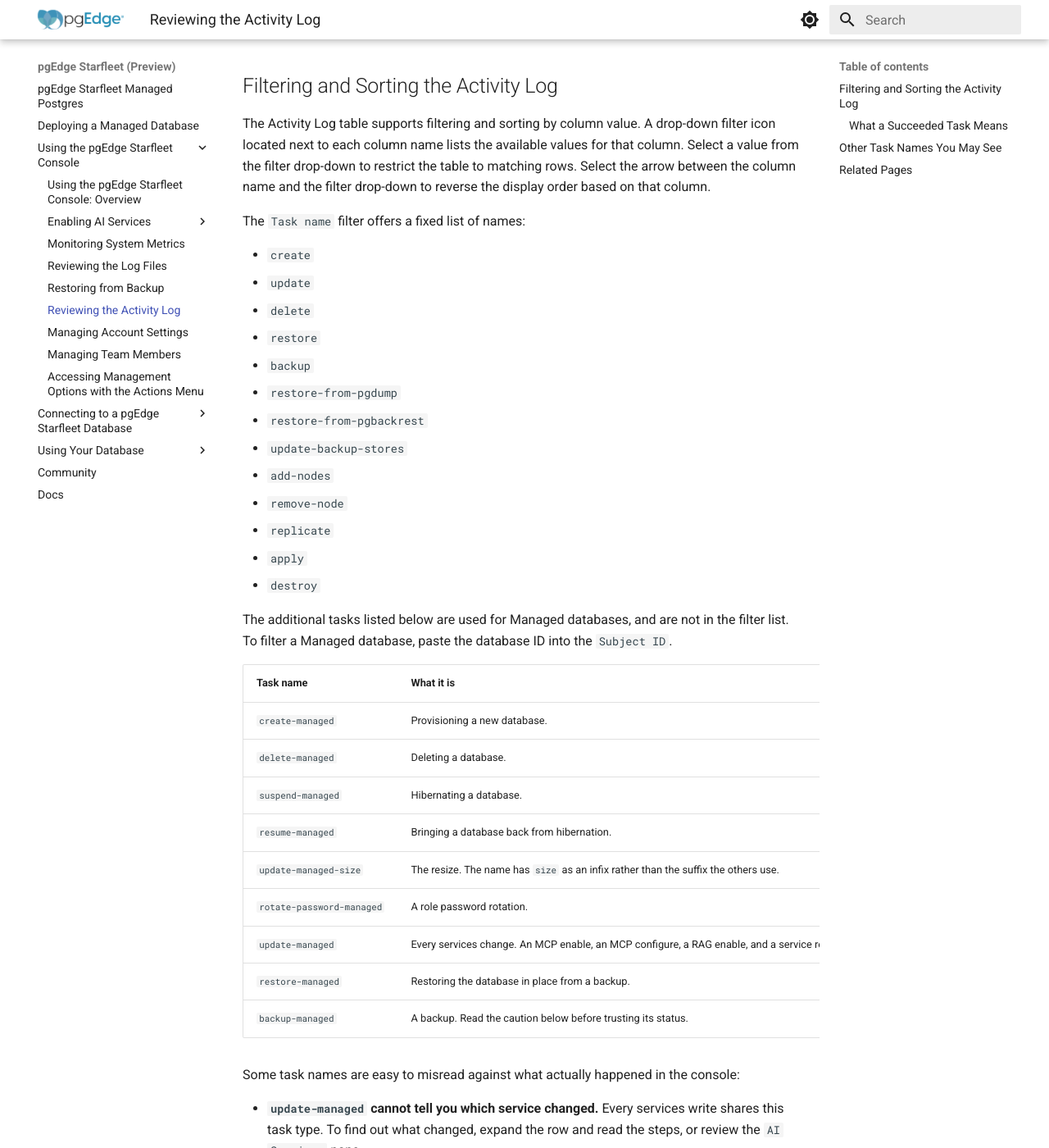
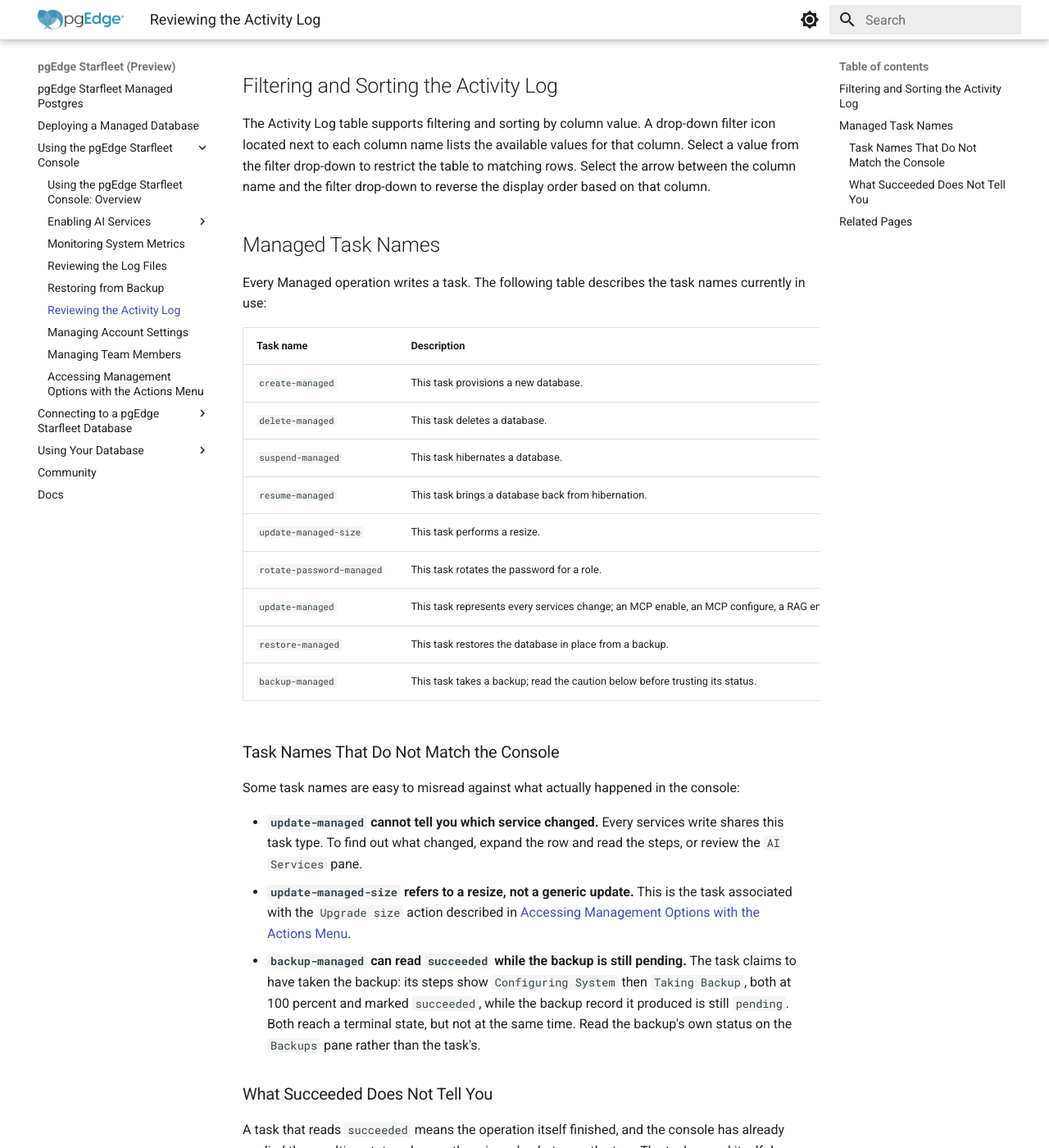
Before and after one commit to pgEdge/pgedge-starfleet-docs, an MkDocs documentation site: the page built from docs/using_console/activity_log.md, in a window 1280 px wide and 1400 px high, scrolled down 1585 px. Shown: the whole window at 82% size. Built offline with MkDocs 1.6.1 and Material for MkDocs 9.7.7, drawn with Linux system fonts in a browser that asks for light colours; some of the changed text lies outside the part shown.

Commit message:
Restructure activity_log.md task-name content and reformat table
Restore the Managed Task Names table and succeeded-task explanation
with clearer headings, drop the filter's fixed-value list and the
legacy task-name section, and rewrite the table as full sentences
under a Description column.

```diff
--- a/docs/using_console/activity_log.md
+++ b/docs/using_console/activity_log.md
@@ -45,37 +45,24 @@ drop-down to restrict the table to matching rows. Select the arrow
 between the column name and the filter drop-down to reverse the display
 order based on that column.
 
-The `Task name` filter offers a fixed list of names:
+## Managed Task Names
 
-* `create`
-* `update`
-* `delete`
-* `restore`
-* `backup`
-* `restore-from-pgdump`
-* `restore-from-pgbackrest`
-* `update-backup-stores`
-* `add-nodes`
-* `remove-node`
-* `replicate`
-* `apply`
-* `destroy`
+Every Managed operation writes a task. The following table describes the
+task names currently in use:
 
-The additional tasks listed below are used for Managed databases, and are
-not in the filter list. To filter a Managed database, paste the database ID
-into the `Subject ID`.
+| Task name | Description |
+|-----------|-------------|
+| `create-managed` | This task provisions a new database. |
+| `delete-managed` | This task deletes a database. |
+| `suspend-managed` | This task hibernates a database. |
+| `resume-managed` | This task brings a database back from hibernation. |
+| `update-managed-size` | This task performs a resize. |
+| `rotate-password-managed` | This task rotates the password for a role. |
+| `update-managed` | This task represents every services change; an MCP enable, an MCP configure, a RAG enable, and a service removal all write this same name, so the name alone does not identify which service changed. |
+| `restore-managed` | This task restores the database in place from a backup. |
+| `backup-managed` | This task takes a backup; read the caution below before trusting its status. |
 
-| Task name | What it is |
-|-----------|------------|
-| `create-managed` | Provisioning a new database. |
-| `delete-managed` | Deleting a database. |
-| `suspend-managed` | Hibernating a database. |
-| `resume-managed` | Bringing a database back from hibernation. |
-| `update-managed-size` | The resize. The name has `size` as an infix rather than the suffix the others use. |
-| `rotate-password-managed` | A role password rotation. |
-| `update-managed` | Every services change. An MCP enable, an MCP configure, a RAG enable, and a service removal all write this one name, so the name alone does not say which service changed. |
-| `restore-managed` | Restoring the database in place from a backup. |
-| `backup-managed` | A backup. Read the caution below before trusting its status. |
+### Task Names That Do Not Match the Console
 
 Some task names are easy to misread against what actually happened in the
 console:
@@ -93,7 +80,7 @@ console:
   reach a terminal state, but not at the same time. Read the backup's own
   status on the `Backups` pane rather than the task's.
 
-### What a Succeeded Task Means
+### What Succeeded Does Not Tell You
 
 A task that reads `succeeded` means the operation itself finished, and the
 console has already applied the resulting status change; there is no lag
@@ -106,18 +93,8 @@ confirmation. If a delete leaves the database behind, the task failed.
 
 A services change is the other exception. A succeeded `update-managed` means
 the API has finished its side of the change, but the deployed server itself
-takes longer to reflect it: roughly a minute or two for a configure, and
-fifteen to twenty seconds for a first MCP enable.
-
-## Other Task Names You May See
-
-A task name outside the list above can appear for a tenant with older
-databases. Unsuffixed `create`, `update`, and `delete` appear beside the
-`-managed` ones, along with names such as `replicate` and
-`restore-from-pgdump`.
-
-For database statuses, and the writes each one admits, see
-[Database Statuses](../using_database/database_details.md#database-statuses).
+takes longer to reflect it; expect roughly a minute or two for a configure,
+and fifteen to twenty seconds for a first MCP enable.
 
 ## Related Pages
 
```
